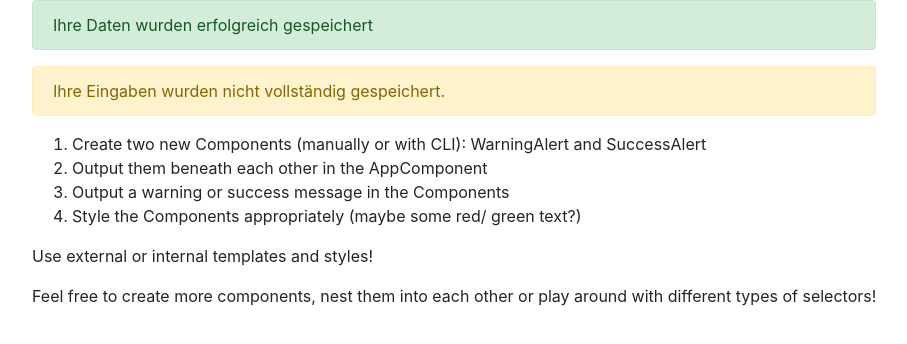
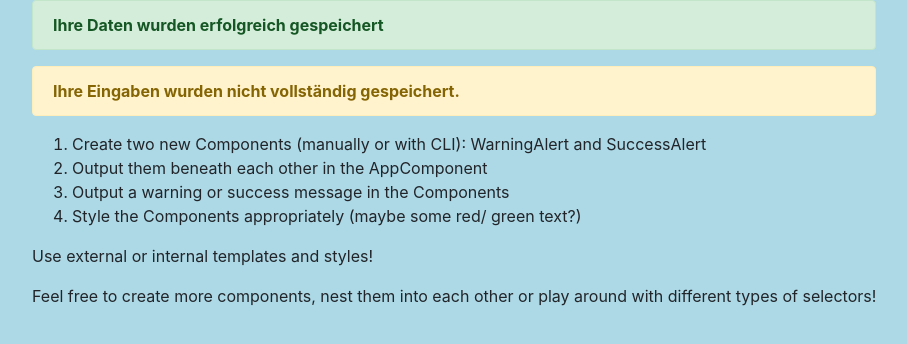
Before and after one commit to lomboz/udemy_angular8, an Angular app: page / in a window 1280 px wide. Shown: the top 344 px of the page, without its empty margins (38-945 px from the left). Built offline with nearby package versions, Linux system fonts and the light colour scheme.

Commit message:
play with global styles

```diff
--- a/src/styles.css
+++ b/src/styles.css
@@ -1 +1,8 @@
 /* You can add global styles to this file, and also import other style files */
+body{
+    background-color: lightblue;
+}
+
+.alert{
+    font-weight: bold;
+}
```
